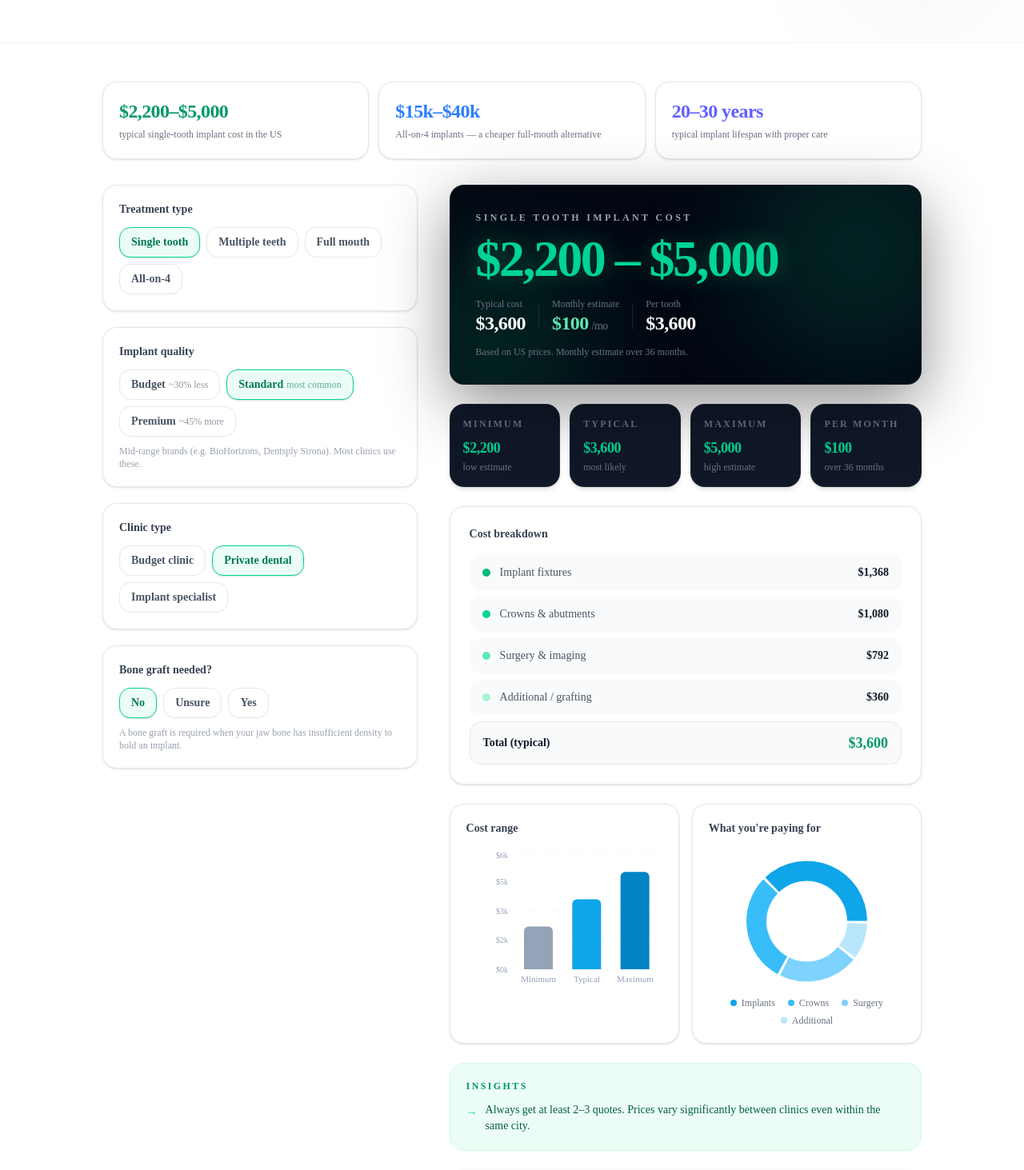
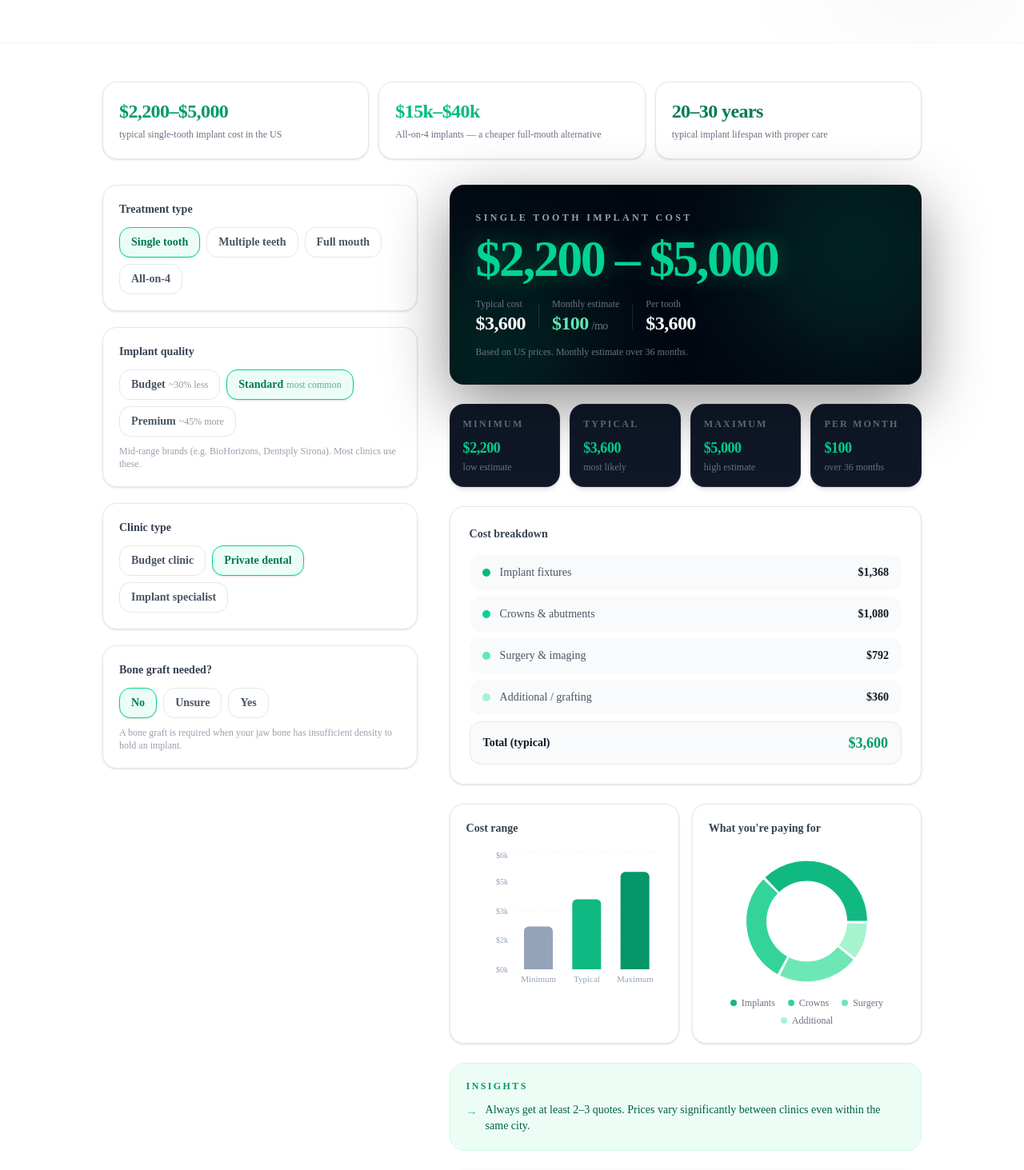
Before and after one commit to velociOS/worthulator6, a Next.js app: page /tools/cost-calculators/health/dental-implant-cost-calculator in a window 1280 px wide. Shown: the part 600-2063 px from the top of the page at 80% size. Built offline with nearby package versions, Linux system fonts and the light colour scheme.

Commit message:
style: fix remaining blue hex colors and blue/indigo text in dental implant calculator

```diff
--- a/app/tools/cost-calculators/health/dental-implant-cost-calculator/DentalImplantCalculator.tsx
+++ b/app/tools/cost-calculators/health/dental-implant-cost-calculator/DentalImplantCalculator.tsx
@@ -138,15 +138,15 @@ export default function DentalImplantCalculator() {
 
   const barData = [
     { label: "Minimum",  value: result.minCost,  fill: "#94a3b8" },
-    { label: "Typical",  value: result.avgCost,  fill: "#0ea5e9" },
-    { label: "Maximum",  value: result.maxCost,  fill: "#0284c7" },
+    { label: "Typical",  value: result.avgCost,  fill: "#10b981" },
+    { label: "Maximum",  value: result.maxCost,  fill: "#059669" },
   ];
 
   const pieData = [
-    { name: "Implants",   value: result.breakdown.implants,   fill: "#0ea5e9" },
-    { name: "Crowns",     value: result.breakdown.crowns,     fill: "#38bdf8" },
-    { name: "Surgery",    value: result.breakdown.surgery,    fill: "#7dd3fc" },
-    { name: "Additional", value: result.breakdown.additional, fill: "#bae6fd" },
+    { name: "Implants",   value: result.breakdown.implants,   fill: "#10b981" },
+    { name: "Crowns",     value: result.breakdown.crowns,     fill: "#34d399" },
+    { name: "Surgery",    value: result.breakdown.surgery,    fill: "#6ee7b7" },
+    { name: "Additional", value: result.breakdown.additional, fill: "#a7f3d0" },
   ];
 
   // ── Insights ─────────────────────────────────────────────────────────────
--- a/app/tools/cost-calculators/health/dental-implant-cost-calculator/page.tsx
+++ b/app/tools/cost-calculators/health/dental-implant-cost-calculator/page.tsx
@@ -98,8 +98,8 @@ const heroCard = (
 
 const STAT_CHIPS = [
   { stat: "$2,200–$5,000",  color: "text-emerald-600",    label: "typical single-tooth implant cost in the US" },
-  { stat: "$15k–$40k",      color: "text-blue-500",   label: "All-on-4 implants — a cheaper full-mouth alternative" },
-  { stat: "20–30 years",    color: "text-indigo-500", label: "typical implant lifespan with proper care" },
+  { stat: "$15k–$40k",      color: "text-emerald-500",   label: "All-on-4 implants — a cheaper full-mouth alternative" },
+  { stat: "20–30 years",    color: "text-emerald-700", label: "typical implant lifespan with proper care" },
 ];
 
 const statChips = STAT_CHIPS.map((chip) => (
@@ -162,9 +162,9 @@ export default function DentalImplantCostPage() {
             <div className="mt-6 grid gap-4 sm:grid-cols-2 lg:grid-cols-4">
               {[
                 { treatment: "Single Tooth",  range: "$2,200–$5,000", sub: "including crown",    color: "text-emerald-600"    },
-                { treatment: "Multiple",      range: "$4,000–$20,000",sub: "2–6 teeth",          color: "text-blue-600"   },
-                { treatment: "Full Mouth",    range: "$20k–$60k",     sub: "14+ individual",     color: "text-indigo-600" },
-                { treatment: "All-on-4",      range: "$15k–$40k",     sub: "per arch, 4 implants",color: "text-violet-600" },
+                { treatment: "Multiple",      range: "$4,000–$20,000",sub: "2–6 teeth",          color: "text-emerald-500"   },
+                { treatment: "Full Mouth",    range: "$20k–$60k",     sub: "14+ individual",     color: "text-emerald-600" },
+                { treatment: "All-on-4",      range: "$15k–$40k",     sub: "per arch, 4 implants",color: "text-emerald-700" },
               ].map((item) => (
                 <div key={item.treatment} className="rounded-2xl border border-gray-200 bg-white p-5 shadow-sm">
                   <p className="text-sm font-semibold text-gray-500">{item.treatment}</p>
```
